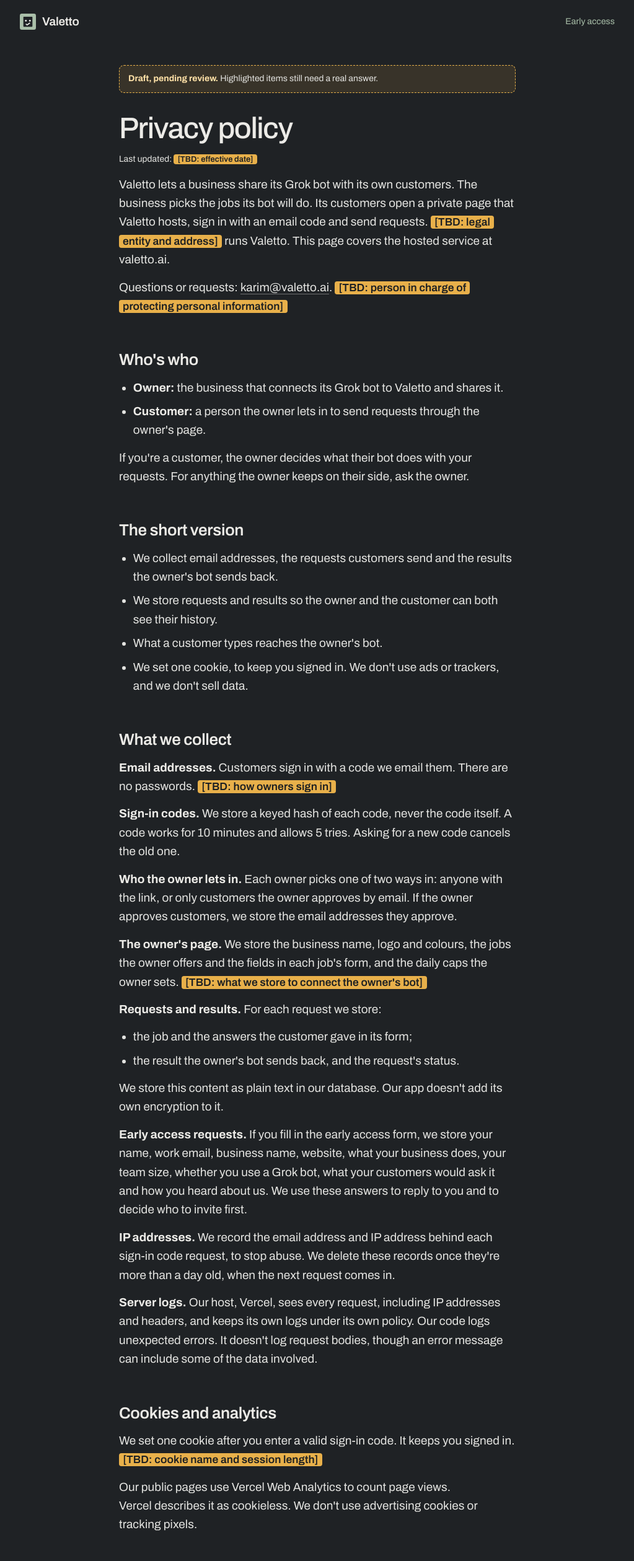
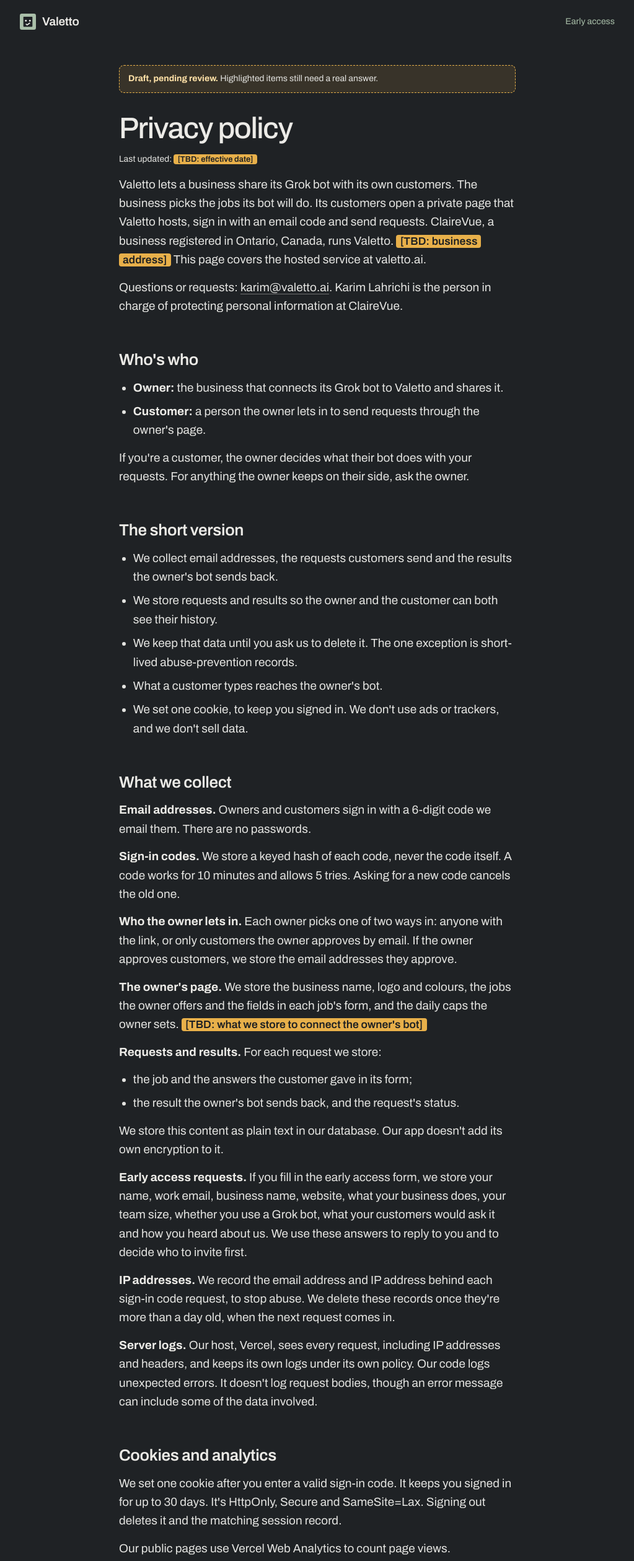
Before and after one commit to klahrich/replyslip, a Next.js app: page /valetto/privacy in a window 1280 px wide. Shown: the top 2519 px of the page at 62% size, without its empty margins (128-1151 px from the left). Built offline with nearby package versions, Linux system fonts and the light colour scheme.

Commit message:
Valetto legal drafts: fill ClaireVue details from the ReplySlip pages

```diff
--- a/app/(site)/valetto/privacy/content.ts
+++ b/app/(site)/valetto/privacy/content.ts
@@ -5,9 +5,9 @@ export const VALETTO_PRIVACY_MD = [
   "",
   "Last updated: [TBD: effective date]",
   "",
-  "Valetto lets a business share its Grok bot with its own customers. The business picks the jobs its bot will do. Its customers open a private page that Valetto hosts, sign in with an email code and send requests. [TBD: legal entity and address] runs Valetto. This page covers the hosted service at valetto.ai.",
+  "Valetto lets a business share its Grok bot with its own customers. The business picks the jobs its bot will do. Its customers open a private page that Valetto hosts, sign in with an email code and send requests. ClaireVue, a business registered in Ontario, Canada, runs Valetto. [TBD: business address] This page covers the hosted service at valetto.ai.",
   "",
-  "Questions or requests: [karim@valetto.ai](mailto:karim@valetto.ai). [TBD: person in charge of protecting personal information]",
+  "Questions or requests: [karim@valetto.ai](mailto:karim@valetto.ai). Karim Lahrichi is the person in charge of protecting personal information at ClaireVue.",
   "",
   "## Who's who",
   "",
@@ -20,12 +20,13 @@ export const VALETTO_PRIVACY_MD = [
   "",
   "- We collect email addresses, the requests customers send and the results the owner's bot sends back.",
   "- We store requests and results so the owner and the customer can both see their history.",
+  "- We keep that data until you ask us to delete it. The one exception is short-lived abuse-prevention records.",
   "- What a customer types reaches the owner's bot.",
   "- We set one cookie, to keep you signed in. We don't use ads or trackers, and we don't sell data.",
   "",
   "## What we collect",
   "",
-  "**Email addresses.** Customers sign in with a code we email them. There are no passwords. [TBD: how owners sign in]",
+  "**Email addresses.** Owners and customers sign in with a 6-digit code we email them. There are no passwords.",
   "",
   "**Sign-in codes.** We store a keyed hash of each code, never the code itself. A code works for 10 minutes and allows 5 tries. Asking for a new code cancels the old one.",
   "",
@@ -47,7 +48,7 @@ export const VALETTO_PRIVACY_MD = [
   "",
   "## Cookies and analytics",
   "",
-  "We set one cookie after you enter a valid sign-in code. It keeps you signed in. [TBD: cookie name and session length]",
+  "We set one cookie after you enter a valid sign-in code. It keeps you signed in for up to 30 days. It's HttpOnly, Secure and SameSite=Lax. Signing out deletes it and the matching session record.",
   "",
   "Our public pages use Vercel Web Analytics to count page views. Vercel describes it as cookieless. We don't use advertising cookies or tracking pixels.",
   "",
@@ -64,7 +65,7 @@ export const VALETTO_PRIVACY_MD = [
   "- **Neon** runs our Postgres database.",
   "- **Resend** sends our email, including sign-in codes.",
   "",
-  "These providers may process and store data in the United States and other countries, where local law may let authorities access it. Each one explains its own practices: [Vercel](https://vercel.com/legal/privacy-notice), [Neon](https://neon.com/privacy-policy) and [Resend](https://resend.com/legal/privacy-policy). [TBD: confirm the full list of subprocessors for Valetto]",
+  "These providers may process and store data in the United States and other countries outside Canada, where local law may let authorities access it. Each one explains its own practices: [Vercel](https://vercel.com/legal/privacy-notice), [Neon](https://neon.com/privacy-policy) and [Resend](https://resend.com/legal/privacy-policy).",
   "",
   "We don't sell personal information, and we don't share it for advertising.",
   "",
@@ -74,9 +75,11 @@ export const VALETTO_PRIVACY_MD = [
   "",
   "## How long we keep it",
   "",
-  "[TBD: data retention period for accounts, requests and results]",
+  "We keep accounts, owners' pages, requests and results until you ask us to delete them. Nothing deletes them on a schedule.",
   "",
-  "- **Sign-in codes:** they stop working after 10 minutes.",
+  "Other things we keep:",
+  "- **Sign-in codes:** they stop working after 10 minutes, and we keep the hashed record.",
+  "- **Sessions:** they expire after 30 days. Signing out deletes yours. An expired session is otherwise deleted only if its cookie comes back.",
   "- **Revoked access:** the customer can't send new requests. [TBD: what happens to a customer's history after the owner revokes access]",
   "- **Rate-limit records** (email and IP): until they're more than a day old.",
   "- **Early access answers:** [TBD: retention period]",
@@ -87,7 +90,7 @@ export const VALETTO_PRIVACY_MD = [
   "",
   "**See or correct your data.** Email us and we'll send you a copy or fix it.",
   "",
-  "**Your rights under the law.** [TBD: applicable privacy law and regulator] Please write to us first so we can try to fix the problem.",
+  "**Your rights under the law.** Canada's federal privacy law, PIPEDA, applies to how we handle personal information. If you live in Quebec, Quebec's privacy law also gives you rights, including access to and correction of your information. You can complain to the Office of the Privacy Commissioner of Canada, or in Quebec to the Commission d'accès à l'information. Please write to us first so we can try to fix the problem.",
   "",
   "## Security",
   "",
--- a/app/(site)/valetto/terms/content.ts
+++ b/app/(site)/valetto/terms/content.ts
@@ -5,7 +5,7 @@ export const VALETTO_TERMS_MD = [
   "",
   "Last updated: [TBD: effective date]",
   "",
-  "These terms cover the hosted Valetto service at valetto.ai. [TBD: legal entity and address] runs Valetto. \"We\" means [TBD: legal entity]. \"You\" means the person who signs in, and the organization they use Valetto for. If you use Valetto, you agree to these terms. Questions: [karim@valetto.ai](mailto:karim@valetto.ai).",
+  "These terms cover the hosted Valetto service at valetto.ai. ClaireVue, a business registered in Ontario, Canada, runs Valetto. [TBD: business address] \"We\" means ClaireVue. \"You\" means the person who signs in, and the organization they use Valetto for. If you use Valetto, you agree to these terms. Questions: [karim@valetto.ai](mailto:karim@valetto.ai).",
   "",
   "Valetto has two kinds of users:",
   "- **Owners** connect their Grok bot and share it with their customers.",
@@ -17,7 +17,7 @@ export const VALETTO_TERMS_MD = [
   "",
   "## Your account",
   "",
-  "Customers sign in with a code sent to their email. [TBD: how owners sign in] Keep your email account safe. You're responsible for what happens under your account.",
+  "You sign in with a code sent to your email. Keep your email account safe. You're responsible for what happens under your account.",
   "",
   "## For owners",
   "",
@@ -90,5 +90,5 @@ export const VALETTO_TERMS_MD = [
   "",
   "## Governing law",
   "",
-  "[TBD: governing law] If you're a consumer, this doesn't take away any rights the consumer protection laws where you live give you.",
+  "The laws of Ontario, and the federal laws of Canada that apply there, govern these terms. If you're a consumer, this doesn't take away any rights the consumer protection laws where you live give you.",
 ].join("\n");
```
